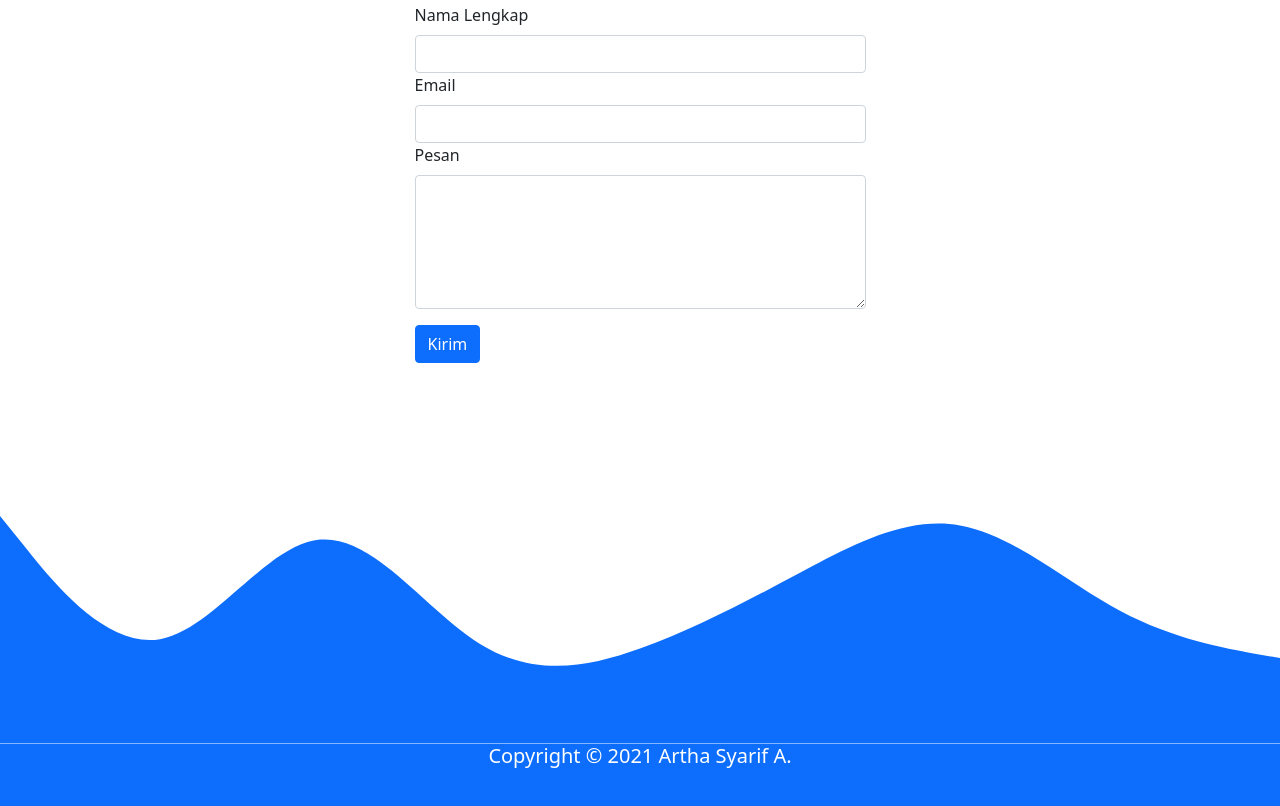
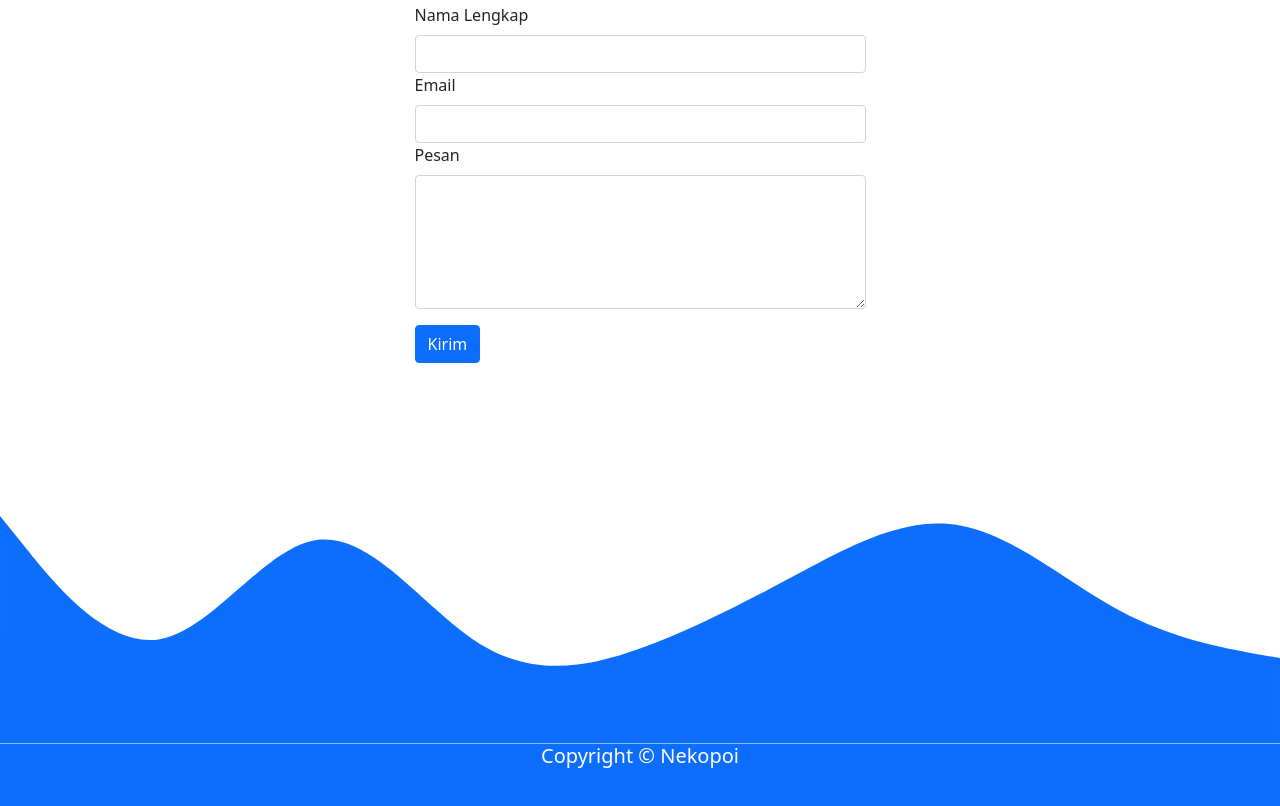
Before and after one commit to arthasa28/Grafer, a plain HTML site: page index.html in a window 1280 px wide. Shown: the part 2995-3801 px from the top of the page. Drawn offline with nearby package versions, Linux system fonts and the light colour scheme.

Commit message:
Coba lah cok

```diff
--- a/index.html
+++ b/index.html
@@ -204,7 +204,7 @@
 
     <!-- Footer -->
     <footer class="bg-primary text-white text-center pb-5">
-      <h5>Copyright © 2021 Artha Syarif A.</h5>
+      <h5>Copyright © Nekopoi</h5>
     </footer>
     <!-- Akhir Footer -->
 
```
